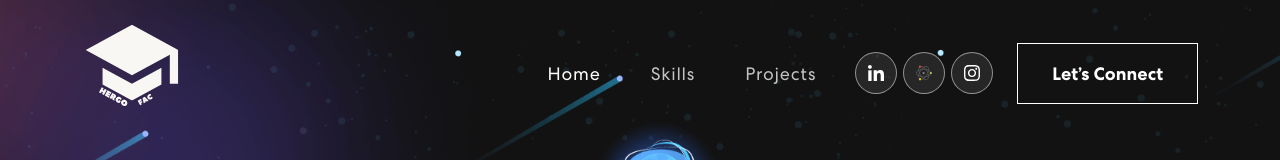
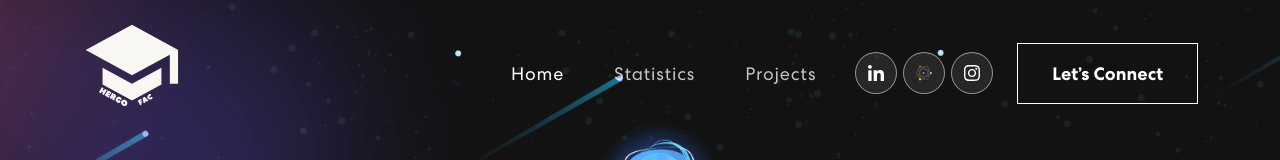
Before and after one commit to HERGOL/HergoFac, a React (Create React App) app: page / in a window 1280 px wide. Shown: the top 160 px of the page. Built offline with nearby package versions, Linux system fonts and the light colour scheme; no server answers.

Commit message:
statistics , favicon

```diff
--- a/src/components/NavBar.js
+++ b/src/components/NavBar.js
@@ -45,7 +45,7 @@ export const NavBar = () => {
           <Navbar.Collapse id="basic-navbar-nav">
             <Nav className="ms-auto">
               <Nav.Link href="#home" className={activeLink === 'home' ? 'active navbar-link' : 'navbar-link'} onClick={() => onUpdateActiveLink('home')}>Home</Nav.Link>
-              <Nav.Link href="#skills" className={activeLink === 'skills' ? 'active navbar-link' : 'navbar-link'} onClick={() => onUpdateActiveLink('skills')}>Skills</Nav.Link>
+              <Nav.Link href="#skills" className={activeLink === 'statistics' ? 'active navbar-link' : 'navbar-link'} onClick={() => onUpdateActiveLink('skills')}>Statistics</Nav.Link>
               <Nav.Link href="#projects" className={activeLink === 'projects' ? 'active navbar-link' : 'navbar-link'} onClick={() => onUpdateActiveLink('projects')}>Projects</Nav.Link>
             </Nav>
             <span className="navbar-text">
```
Also changed, not shown: public/achkit.svg (added), 1 other file (tests, documents, lock files or other folders).
